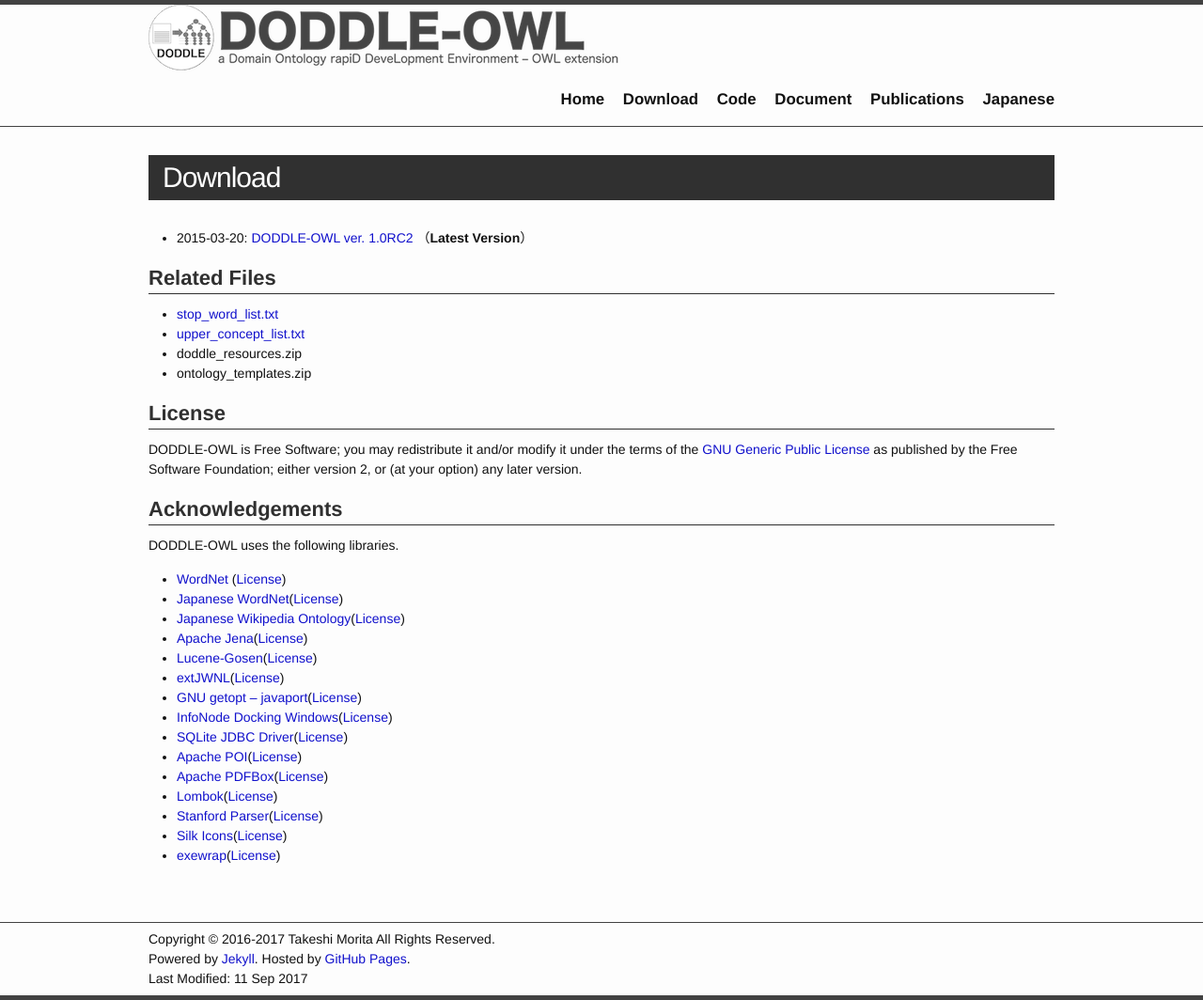
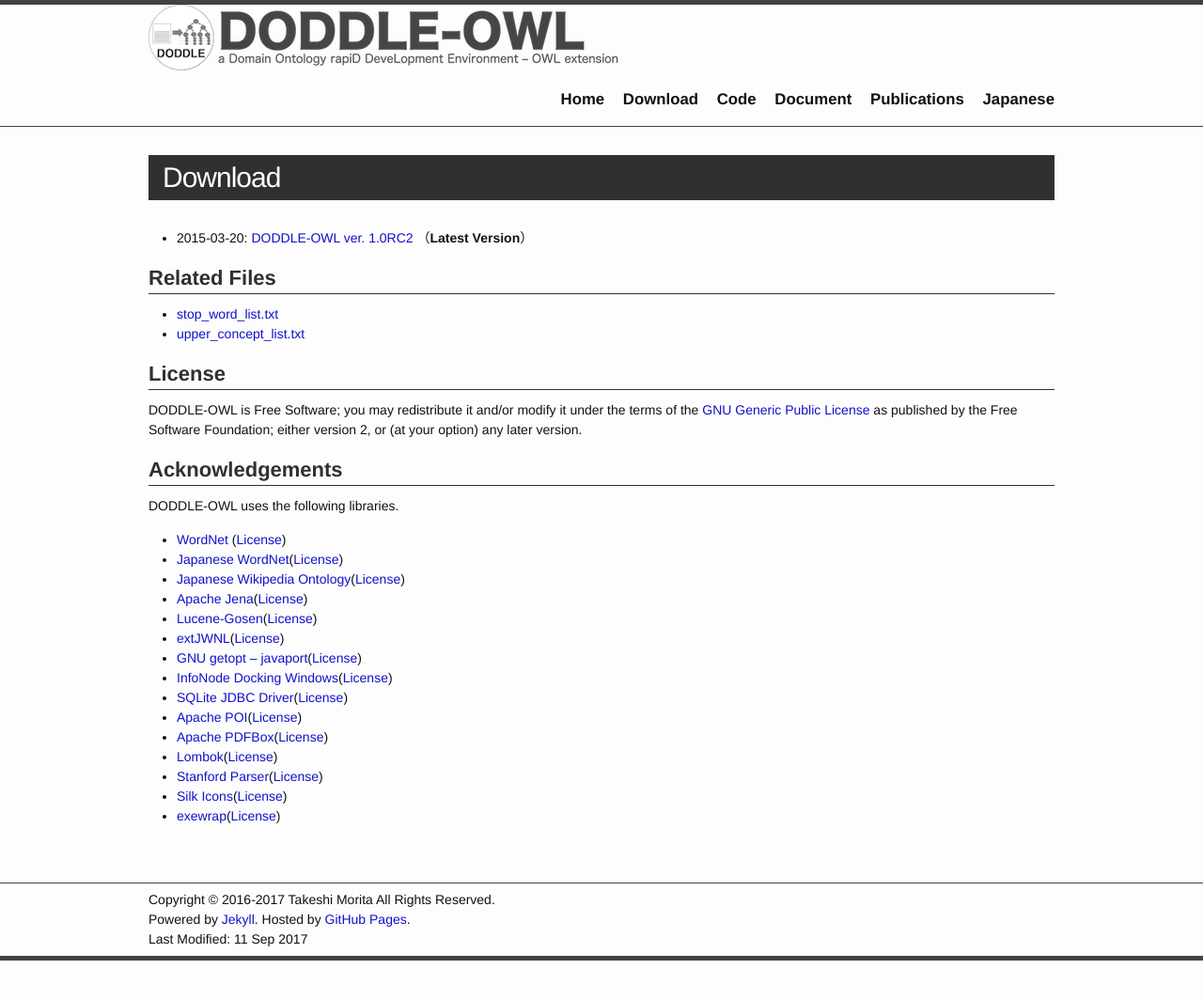
Before and after one commit to doddle-owl/doddle-owl.github.io, a Jekyll site: the page built from download.md, in a window 1280 px wide. Shown: the whole page at 94% size. Built offline with Jekyll 4.4.1, drawn with Linux system fonts in a browser that asks for light colours; after the commit the page ends 1022 px from its top, so only the background shows below that.

Commit message:
update download.md and download-ja.md

```diff
--- a/download.md
+++ b/download.md
@@ -8,8 +8,6 @@ permalink: /download.html
 # Related Files
 * [stop_word_list.txt](https://github.com/doddle-owl/doddle-owl/blob/master/src/main/resources/stop_word_list.txt)
 * [upper_concept_list.txt](https://github.com/doddle-owl/doddle-owl/blob/master/src/main/resources/upper_concept_list.txt)
-* doddle_resources.zip
-* ontology_templates.zip
 
 # License
 DODDLE-OWL is Free Software; you may redistribute it and/or modify it under the terms of the [GNU Generic Public License](http://www.gnu.org/copyleft/gpl.html) as published by the Free Software Foundation; either version 2, or (at your option) any later version.
```
Also changed, not shown: download-ja.md (+0 -2 lines).
